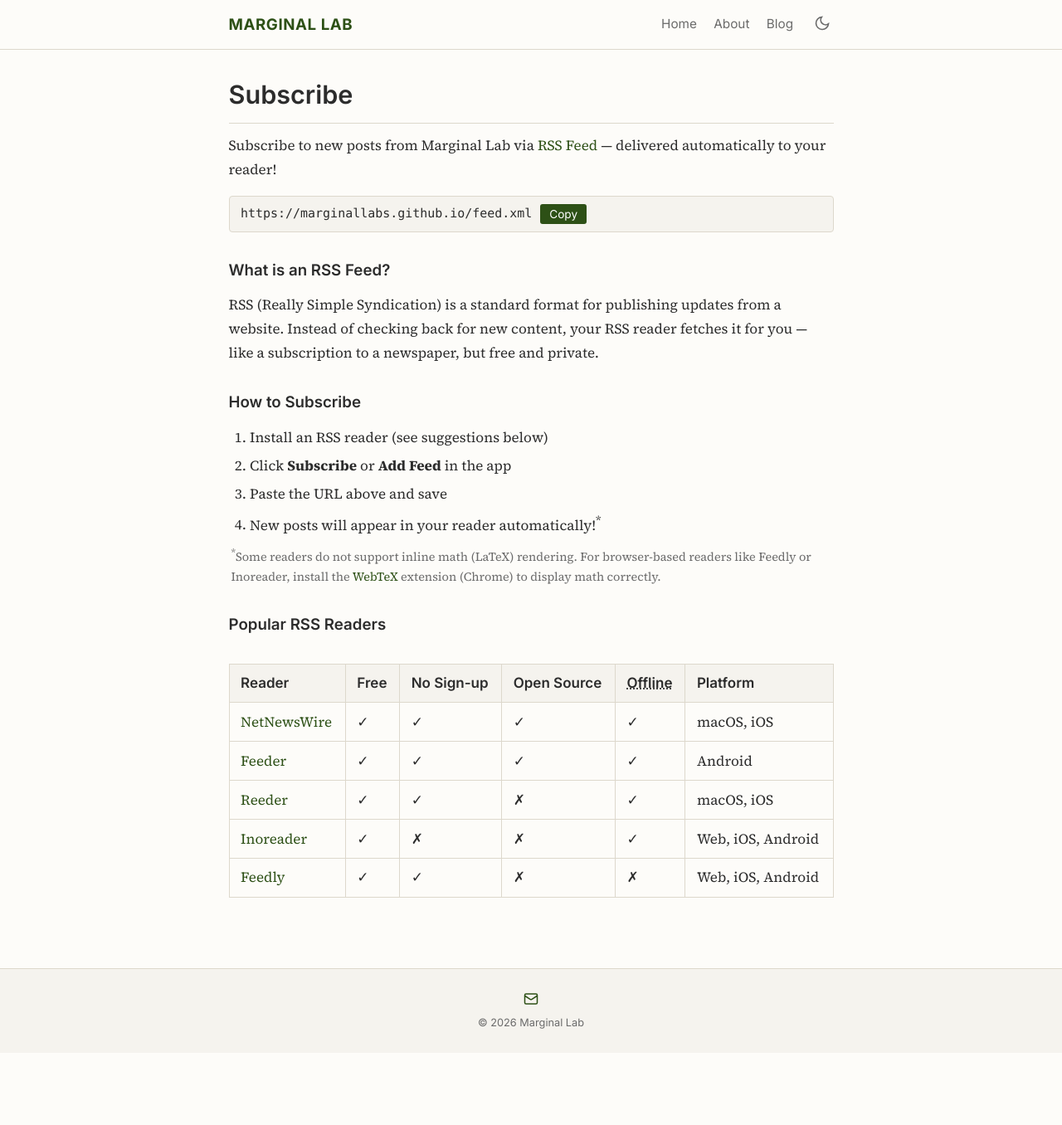
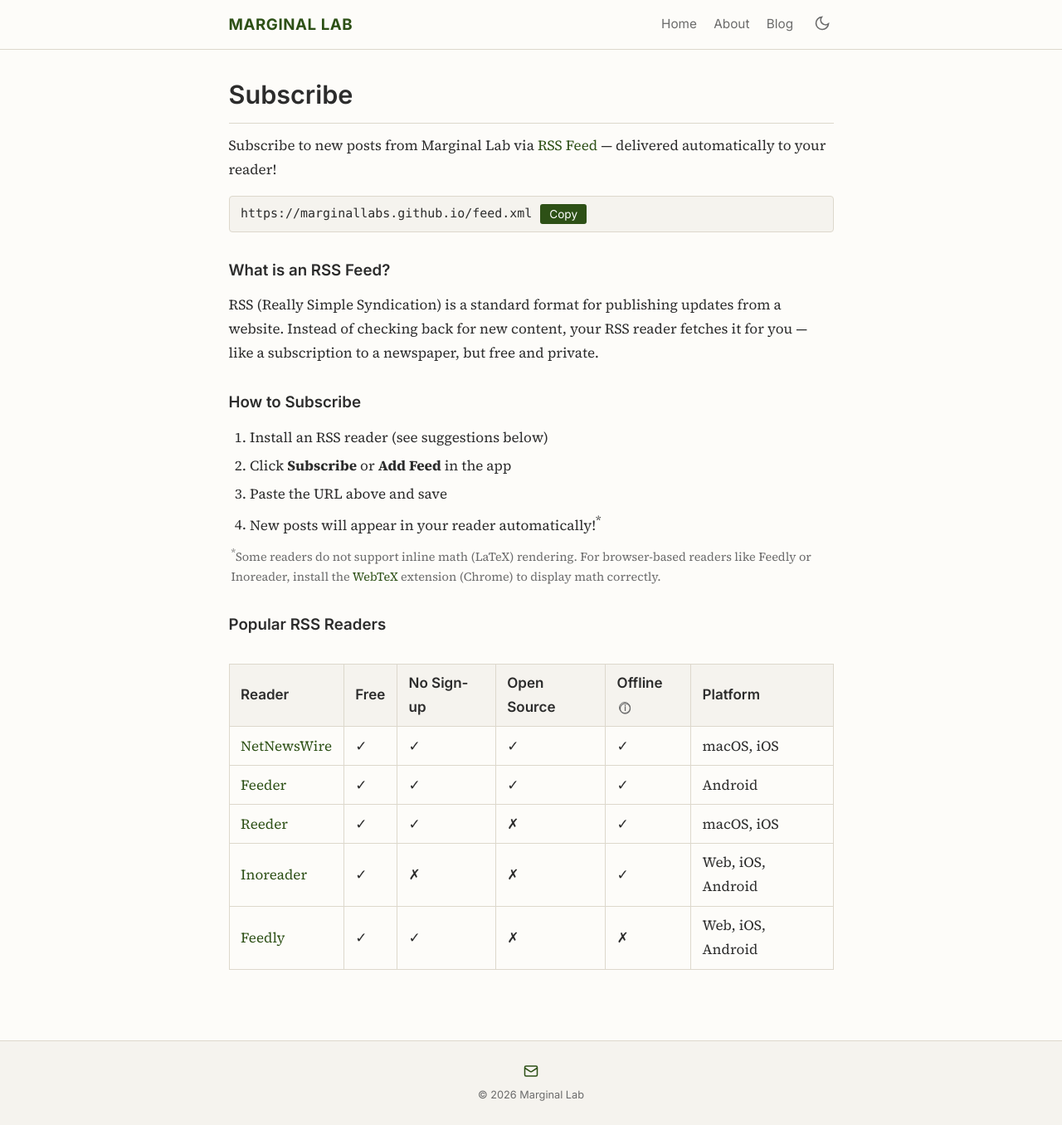
Before and after one commit to marginallabs/marginallabs.github.io, a Jekyll site: the page built from _pages/subscribe.md, in a window 1280 px wide and 1356 px high. Shown: the whole window at 83% size. Built offline with Jekyll 4.4.1, drawn with Linux system fonts in a browser that asks for light colours.

Commit message:
Replace dotted underline with circled i info icon for Offline tooltip
Co-Authored-By: Claude Opus 4.7 <noreply@anthropic.com>

```diff
--- a/_pages/subscribe.md
+++ b/_pages/subscribe.md
@@ -33,7 +33,7 @@ permalink: /subscribe/
           <th>Free</th>
           <th>No Sign-up</th>
           <th>Open Source</th>
-          <th><abbr title="Articles are saved locally so you can read without an internet connection">Offline</abbr></th>
+          <th>Offline <span class="info-icon" title="Articles are saved locally so you can read without an internet connection">&#9432;</span></th>
           <th>Platform</th>
         </tr>
       </thead>
--- a/assets/css/style.css
+++ b/assets/css/style.css
@@ -296,9 +296,19 @@ th { background: var(--color-bg-alt); font-family: var(--font-heading); font-wei
   color: var(--color-text-light);
   margin: 0.3em 0 0 0.2em;
 }
-.rss-readers-table abbr {
-  text-decoration: underline dotted;
+.rss-readers-table .info-icon {
+  display: inline-flex;
+  align-items: center;
+  justify-content: center;
+  width: 1.1em;
+  height: 1.1em;
+  font-size: 0.75em;
+  border: 1.5px solid var(--color-text-light);
+  border-radius: 50%;
+  color: var(--color-text-light);
   cursor: help;
+  vertical-align: middle;
+  margin-left: 0.2em;
 }
 .search-box {
   position: relative;
```
